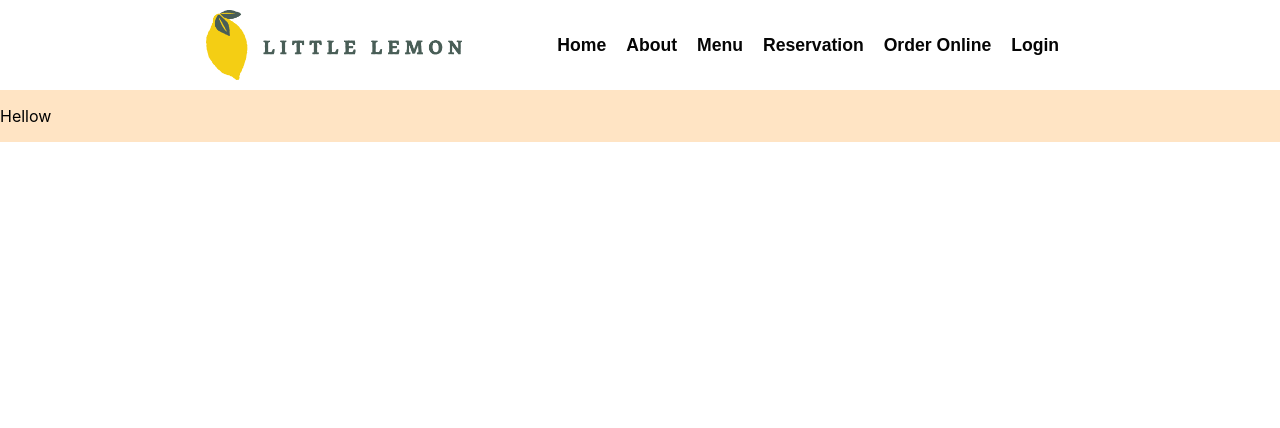
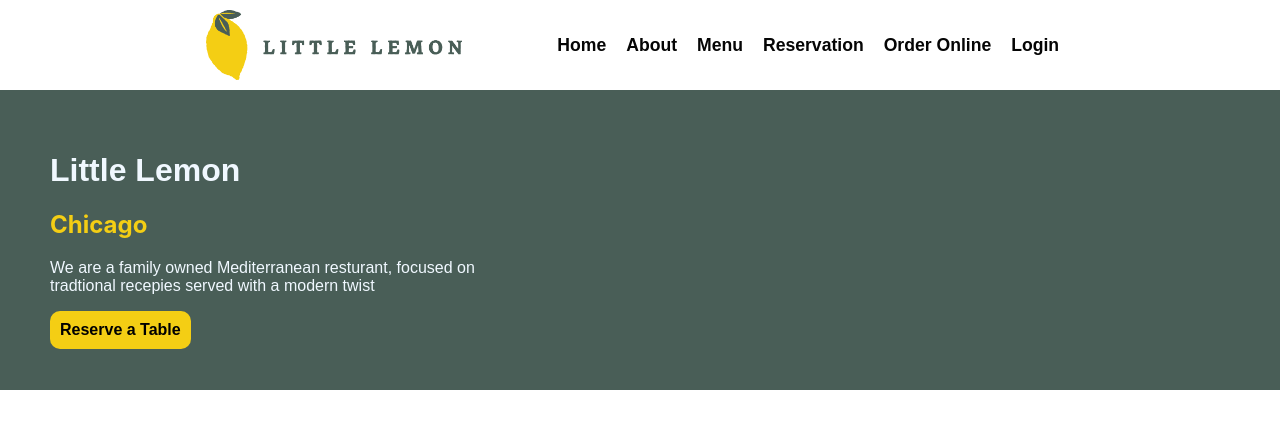
Before and after one commit to ckcharankumar/capstone-proj, a React (Create React App) app: page / in a window 1280 px wide. Shown: the top 428 px of the page. Built offline with nearby package versions, Linux system fonts and the light colour scheme.

Commit message:
main-1-section-created

```diff
--- a/src/Main.css
+++ b/src/Main.css
@@ -1,4 +1,38 @@
 .main-container{
-    display: flex;
-    background-color: bisque;
+    display: grid;
+    grid-template-columns: 500px 500px;
+    grid-template-rows: 300px;
+    background-color: #495e57;
 }
+
+.hero-container {
+    margin-left: 50px;
+    align-content: center;
+}
+
+
+
+
+h1, p {
+    font-family: sans-serif;
+    color: aliceblue;
+}
+
+h2{
+    color: #f4ce14;
+}
+
+button{
+    border: none;
+    outline: none;
+    box-shadow: none;
+    background: none;
+    padding: 10px;
+    color: ;
+    font-family: sans-serif;
+    font-size: 1rem;
+    font-weight: 600;
+    background-color: #f4ce14 ;
+    border-radius: 10px;
+    text-decoration: none;
+}
--- a/src/Main.js
+++ b/src/Main.js
@@ -4,7 +4,17 @@ import "./Main.css";
 function Main() {
     return (
         <div className="main-container">
-            <p>Hellow</p>
+            <div className="hero-container">
+            <h1>Little Lemon</h1>
+            <h2>Chicago</h2>
+            <p>We are a family owned
+                Mediterranean resturant,
+                focused on tradtional
+                recepies served with a modern
+                twist
+            </p>
+            <button type="Submit" value={SubmitEvent}>Reserve a Table</button>
+            </div>
         </div>
     );
 }
--- a/src/Nav.css
+++ b/src/Nav.css
@@ -1,6 +1,8 @@
 ul {
   display: flex;
+  flex-flow:row wrap;
   list-style: none;
+  justify-content: stretch;
 
 }
 
@@ -15,6 +17,8 @@ li {
   color: rgb(5, 5, 5);
   text-decoration: none;
   padding: 5px;
+  text-align: center;
+  display: inline-block;
   /* border: 1px solid coral;
   border-radius: 10px; */
 }
```
